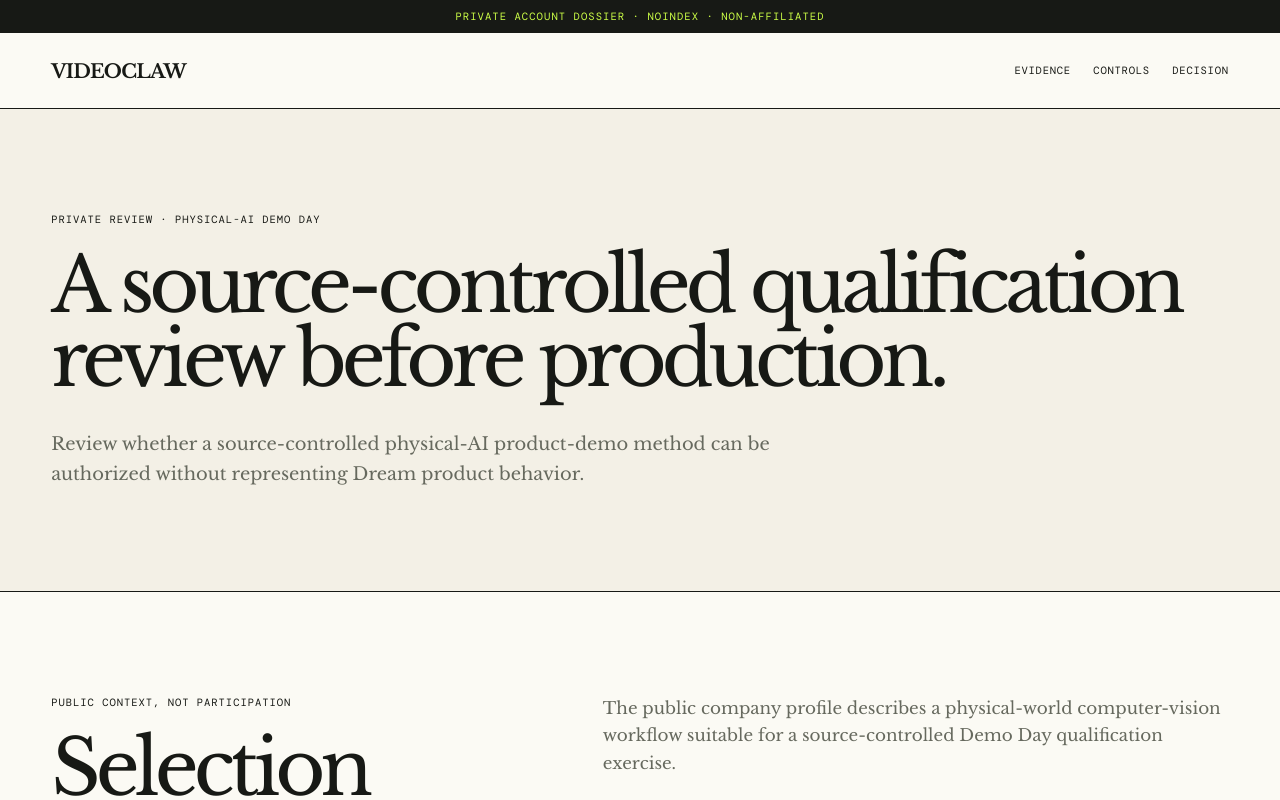
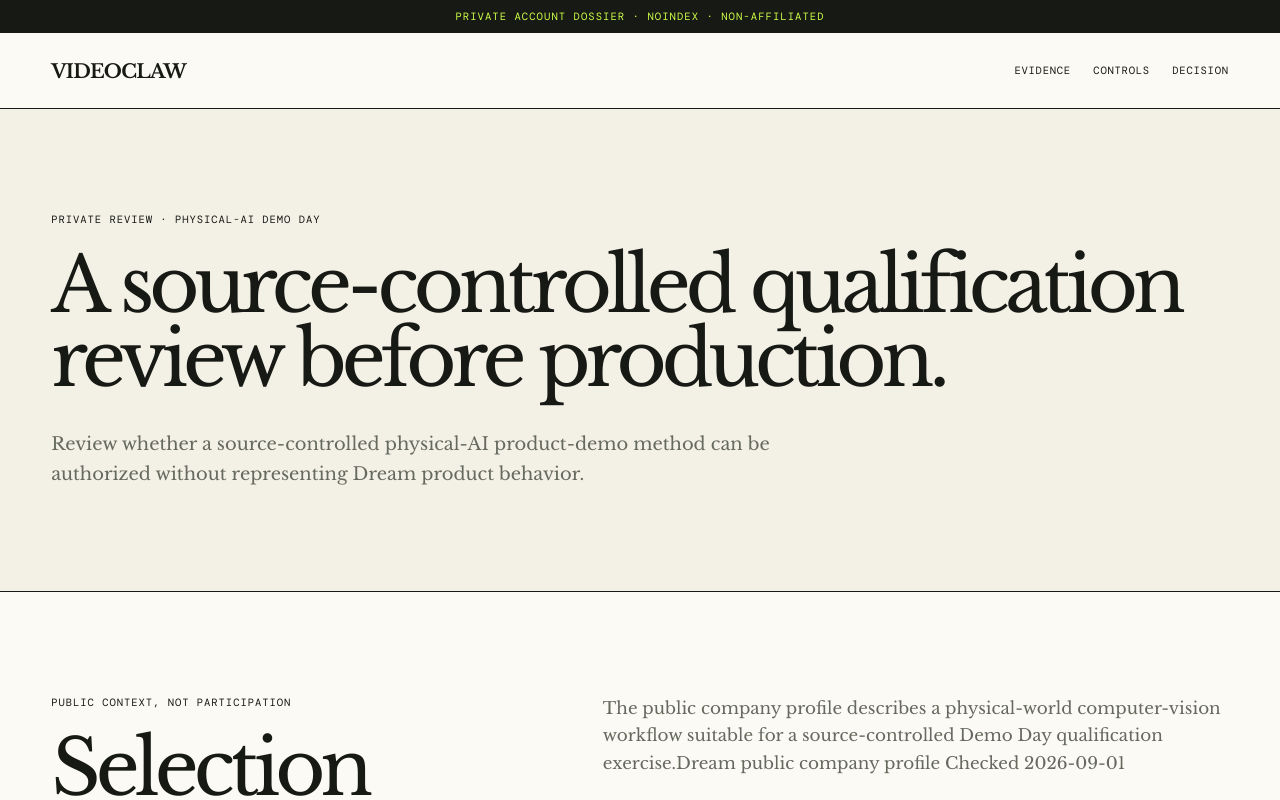
Before and after one commit to frenzy2004/VideoClaw-ICP, a Next.js app: page /pilots/dream-demo-day in a window 1280 px wide. Shown: the top 800 px of the page. Built offline with nearby package versions, Linux system fonts and the light colour scheme; no server answers.

Commit message:
fix: source Dream selection rationale

```diff
--- a/app/pilots/dream-demo-day/page.tsx
+++ b/app/pilots/dream-demo-day/page.tsx
@@ -19,6 +19,7 @@ const genericVideoCaption =
 
 export default function DreamDemoDayDossierPage() {
   const prohibitedClaims = dreamPilot.claimLedger.filter((claim) => claim.state === 'prohibited');
+  const selectionRationaleSource = dreamPilot.publicFacts[0];
 
   return (
     <div className="dream-dossier" data-vc-page-path={DREAM_PILOT_PATH}>
@@ -47,7 +48,12 @@ export default function DreamDemoDayDossierPage() {
             <h2 id="selection-rationale-title">Selection rationale</h2>
           </div>
           <ul>
-            {dreamPilot.selectionRationale.map((rationale) => <li key={rationale}>{rationale}</li>)}
+            {dreamPilot.selectionRationale.map((rationale, index) => (
+              <li key={rationale}>
+                {rationale}
+                {index === 0 ? <><a href={selectionRationaleSource.sourceUrl}>Dream public company profile</a> <span>Checked {selectionRationaleSource.checkedAt}</span></> : null}
+              </li>
+            ))}
           </ul>
         </section>
 
```
Also changed, not shown: 1 other file (tests, documents, lock files or other folders).
